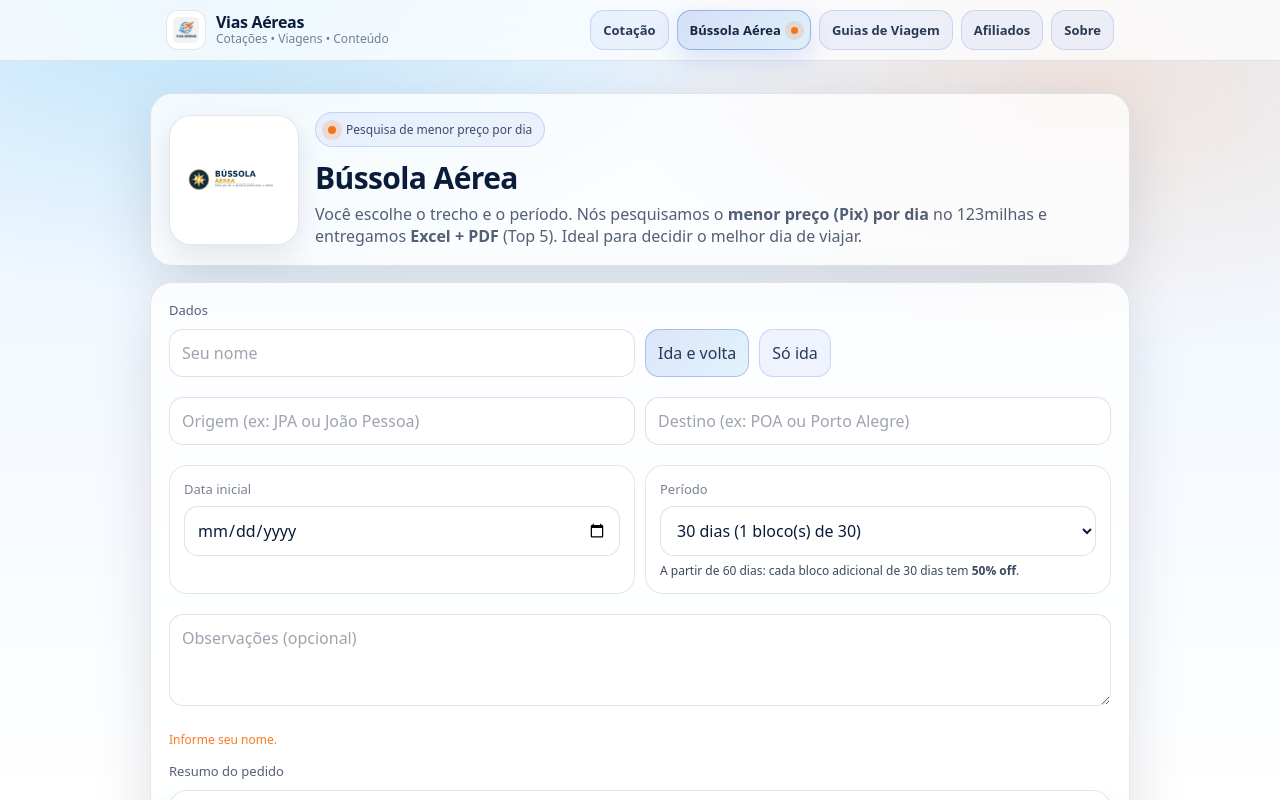
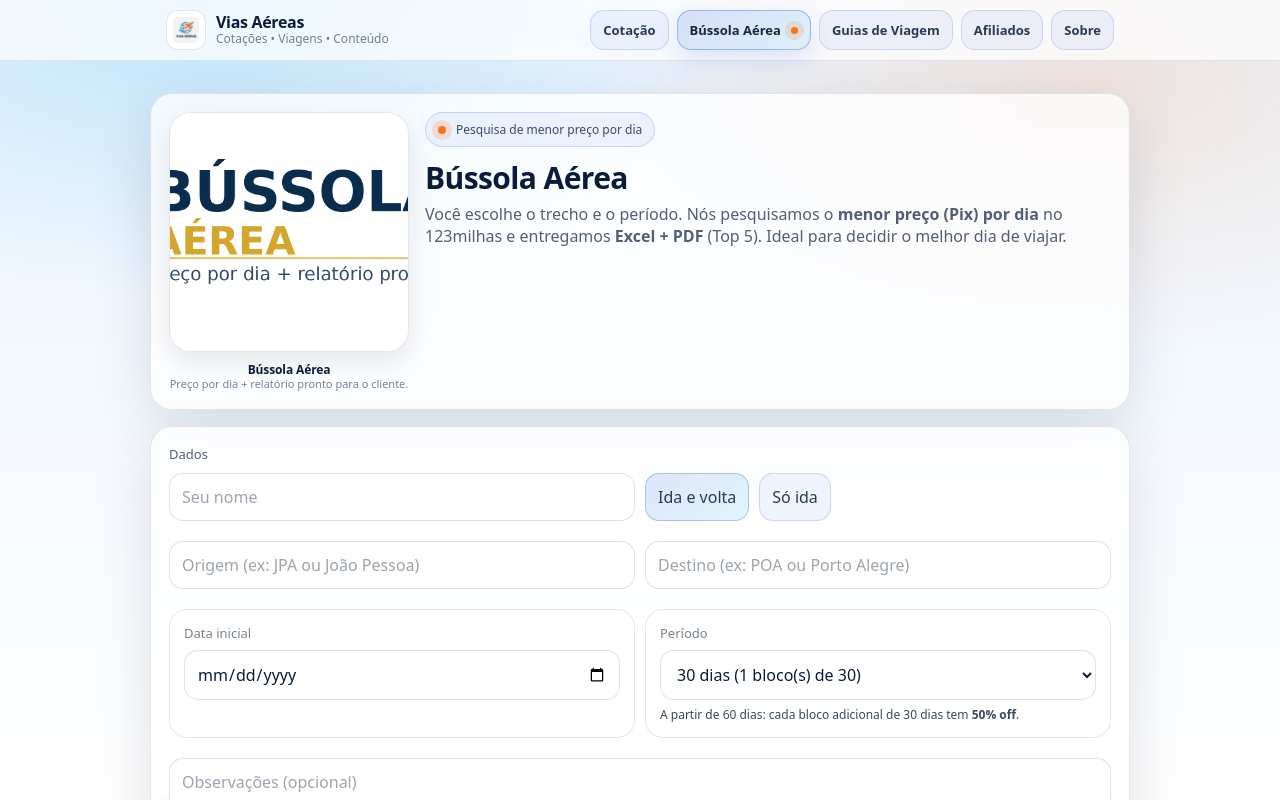
Before and after one commit to jephesson/vias-aereas-site, a Next.js app: page /bussola-aerea in a window 1280 px wide. Shown: the top 800 px of the page. Built offline with nearby package versions, Linux system fonts and the light colour scheme.

Commit message:
Ajusta globals (hero Bússola, CTA pulse, toast)

```diff
--- a/src/app/bussola-aerea/page.tsx
+++ b/src/app/bussola-aerea/page.tsx
@@ -72,7 +72,8 @@
     if (!nome.trim()) return "Informe seu nome.";
     if (!origem.trim() || !destino.trim()) return "Informe origem e destino.";
     if (!dataInicial) return "Escolha a data inicial.";
-    if (periodoDias < 30 || periodoDias > 180) return "Escolha entre 30 e 180 dias.";
+    if (periodoDias < 30 || periodoDias > 180)
+      return "Escolha entre 30 e 180 dias.";
     return "";
   }, [nome, origem, destino, dataInicial, periodoDias]);
 
@@ -87,7 +88,9 @@
       `👤 *Nome:* ${nome.trim()}`,
       `✈️ *Trecho:* ${origem.trim()} → ${destino.trim()}`,
       `🧾 *Tipo:* ${
-        tipo === "ida_volta" ? "Ida e volta (inclui trecho inverso)" : "Só ida"
+        tipo === "ida_volta"
+          ? "Ida e volta (inclui trecho inverso)"
+          : "Só ida"
       }`,
       `📅 *Data inicial:* ${isoToBR(dataInicial)}`,
       `🗓️ *Período:* ${periodoDias} dias (${blocks} bloco(s) de 30)`,
@@ -104,7 +107,9 @@
 
   function openWhats() {
     const msg = buildMessage();
-    const url = `https://wa.me/${WHATSAPP_NUMBER}?text=${encodeURIComponent(msg)}`;
+    const url = `https://wa.me/${WHATSAPP_NUMBER}?text=${encodeURIComponent(
+      msg
+    )}`;
     const win = window.open(url, "_blank");
 
     if (win) {
@@ -144,12 +149,22 @@
 
       <div className="va-shell">
         <header className="va-header">
-          <div className="va-brand">
-            <img
-              src={BUSSOLA_LOGO}
-              alt="Bússola Aérea"
-              className="va-logo va-logo--bussola"
-            />
+          {/* ✅ “Hero” com logo ocupando o card + texto embaixo */}
+          <div className="va-brand va-brand--hero">
+            <div className="va-brandMedia">
+              <div className="va-logoCard">
+                <img
+                  src={BUSSOLA_LOGO}
+                  alt="Logo Bússola Aérea"
+                  className="va-logoFill"
+                />
+              </div>
+
+              <div className="va-logoCaption">
+                <strong>Bússola Aérea</strong>
+                <span>Preço por dia + relatório pronto para o cliente.</span>
+              </div>
+            </div>
 
             <div>
               <div className="va-pill">
@@ -308,9 +323,7 @@
               <button
                 type="submit"
                 disabled={!canSubmit}
-                className={`va-cta va-cta--pulse ${
-                  canSubmit ? "" : "va-cta--off"
-                }`}
+                className={`va-cta ${canSubmit ? "" : "va-cta--off"}`}
               >
                 Enviar pedido no WhatsApp
               </button>
--- a/src/app/globals.css
+++ b/src/app/globals.css
@@ -4,7 +4,8 @@
    - tab ativa + hover da ativa
    - foco/teclado mais bonito
    - componentes extras (cards de preço / badges) pra Bússola
-   - ✅ ADD: logo maior da Bússola, CTA pulse+shimmer, Toast
+   - ✅ ADD: hero da Bússola (logo ocupa o card + texto embaixo)
+   - ✅ ADD: CTA pulse+shimmer, Toast
    ========================= */
 
 :root{
@@ -57,6 +58,7 @@
 /* reduz animações pra quem prefere */
 @media (prefers-reduced-motion: reduce){
   *{ scroll-behavior:auto !important; transition:none !important; animation:none !important; }
+  .va-cta--pulse{ animation:none !important; }
 }
 
 /* =========================
@@ -208,7 +210,7 @@
   box-shadow: 0 10px 28px rgba(2, 16, 48, .10);
 }
 
-/* ✅ ADD: logo maior (Bússola Aérea) */
+/* ✅ ADD: logo maior (quando você usa <img className="va-logo va-logo--bussola" />) */
 .va-logo--bussola{
   width: 130px;
   height: 130px;
@@ -225,6 +227,72 @@
     height: 96px;
     padding: 10px;
   }
+}
+
+/* =========================
+   ✅ ADD: HERO BÚSSOLA (logo ocupa o card inteiro + legenda embaixo)
+   Use no JSX:
+   <div className="va-brand va-brand--hero">
+     <div className="va-brandMedia">
+       <div className="va-logoCard"><img className="va-logoFill" ... /></div>
+       <div className="va-logoCaption">...</div>
+     </div>
+     ...
+   </div>
+   ========================= */
+.va-brand--hero{
+  align-items: stretch;
+}
+
+.va-brandMedia{
+  width: 240px;
+  min-width: 240px;
+  display: grid;
+  gap: 10px;
+}
+
+.va-logoCard{
+  width: 100%;
+  aspect-ratio: 1 / 1;
+  border-radius: var(--radius-lg);
+  border: 1px solid rgba(2,16,48,.10);
+  background: #fff;
+  overflow: hidden;
+  box-shadow: 0 10px 28px rgba(2,16,48,.10);
+}
+
+.va-logoFill{
+  width: 100%;
+  height: 100%;
+  object-fit: cover;           /* ✅ preenche o card */
+  object-position: center;     /* ajuste se quiser: left center */
+  transform: scale(1.05);
+}
+
+.va-logoCaption{
+  text-align: center;
+  line-height: 1.25;
+}
+
+.va-logoCaption strong{
+  display:block;
+  font-size: 12px;
+  font-weight: 900;
+  letter-spacing: -0.01em;
+}
+
+.va-logoCaption span{
+  display:block;
+  font-size: 11px;
+  color: var(--muted2);
+}
+
+@media (max-width: 820px){
+  .va-brand--hero{ flex-direction: column; }
+  .va-brandMedia{ width: 100%; min-width: 0; }
+  .va-logoCard{ aspect-ratio: 16 / 9; }
+  .va-logoFill{ object-position: center; }
+  .va-logoCaption{ text-align: left; }
 }
 
 .va-pill{
@@ -268,7 +336,7 @@
 .va-label{ font-size: 13px; color: var(--muted); }
 
 .va-row{ display:flex; gap:10px; flex-wrap: wrap; }
-.va-stack{ display:grid; gap: 10px; } /* ✅ única definição */
+.va-stack{ display:grid; gap: 10px; }
 
 /* =========================
    Inputs / Boxes
@@ -371,7 +439,7 @@
 .va-cta--off.va-cta--pulse{ animation:none; }
 .va-cta--off.va-cta--pulse::before{ display:none; }
 
-/* botão secundário (pra páginas tipo Bússola) */
+/* botão secundário */
 .va-cta2{
   border-radius: 16px;
   padding: 14px 16px;
@@ -382,7 +450,11 @@
   color: rgba(11,27,58,.92);
   transition: transform .08s ease, filter .2s ease, background .2s ease, border-color .2s ease;
 }
-.va-cta2:hover{ transform: translateY(-1px); background: rgba(29,78,216,.06); border-color: rgba(29,78,216,.32); }
+.va-cta2:hover{
+  transform: translateY(-1px);
+  background: rgba(29,78,216,.06);
+  border-color: rgba(29,78,216,.32);
+}
 
 /* =========================
    Footer da página (form)
@@ -428,11 +500,15 @@
   cursor: pointer;
   transition: background .2s ease, transform .08s ease, border-color .2s ease;
 }
-.va-counterBtn:hover{ background: rgba(29,78,216,.10); transform: translateY(-1px); border-color: rgba(29,78,216,.22); }
+.va-counterBtn:hover{
+  background: rgba(29,78,216,.10);
+  transform: translateY(-1px);
+  border-color: rgba(29,78,216,.22);
+}
 .va-counterVal{ font-size: 18px; font-weight: 900; }
 
 /* =========================
-   Tipografia / Blocos (usado na Bússola também)
+   Tipografia / Blocos
    ========================= */
 .va-text{ margin: 0; line-height: 1.6; color: rgba(11,27,58,.86); }
 .va-h2{ margin: 10px 0 0; font-size: 16px; font-weight: 900; letter-spacing: -0.01em; }
@@ -462,7 +538,7 @@
 }
 
 /* =========================
-   EXTRAS: Cards de preço (PIX) — pra Bússola Aérea
+   EXTRAS: Cards de preço (PIX)
    ========================= */
 .va-pricegrid{
   display:grid;
@@ -554,10 +630,7 @@
   padding: 12px 16px;
 }
 
-.va-toast-text strong{
-  font-size: 13px;
-}
-
+.va-toast-text strong{ font-size: 13px; }
 .va-toast-text small{
   display:block;
   margin-top: 3px;
```
